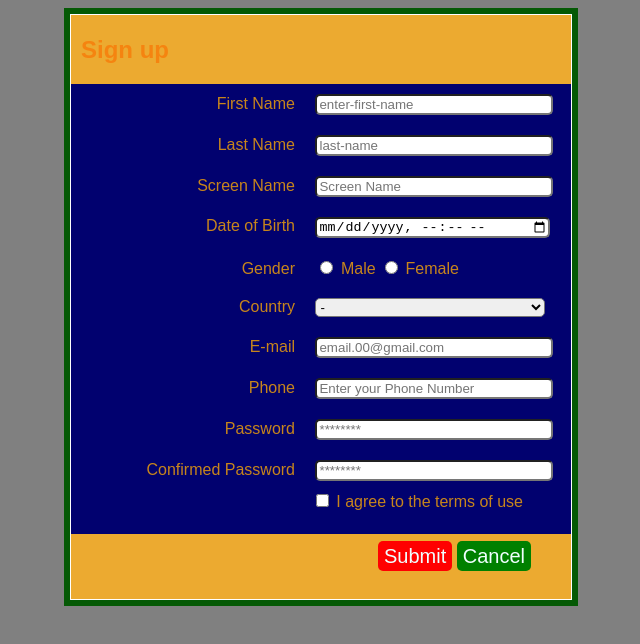
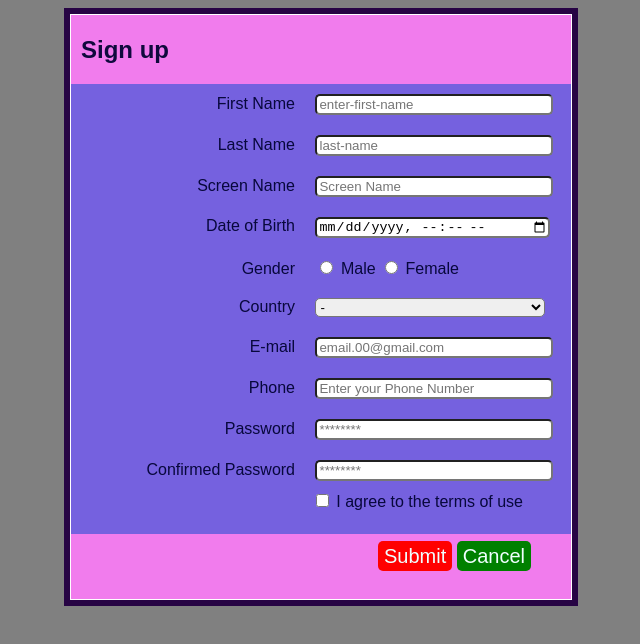
Before and after one commit to NLiliia/Front-end-Homework-, a plain HTML site: page form-1.html in a window 1280 px wide. Shown: the whole page, without its empty margins (319-959 px from the left). Drawn offline with Linux system fonts and the light colour scheme.

Commit message:
Create style/form-1.css

```diff
--- a/style/form-1.css
+++ b/style/form-1.css
@@ -18,7 +18,7 @@
                 padding-right: 8px;
                 padding-top: 6px;
                 padding-bottom: 6px;
-                background-color: rgb(5, 89, 5)
+                background-color: rgb(39 4 68)
 
         }
         .containergreen{
@@ -35,20 +35,20 @@
             width: 500px;
             padding-top: 1px;
             padding-bottom: 65px;
-            background-color: rgba(233, 156, 14, 0.855);
+            background-color: rgb(239 103 234 / 86%);
         }
         .content {
-            background-color: rgb(1, 1, 111);
+            background-color: rgb(117 97 223);
             margin: auto;
             height: 450px;
         }
         .text1{
         padding-left: 10px;
-            color:rgba(245, 130, 14, 0.943);
+            color:rgb(0 2 50 / 94%);
         }
 
         .form-field{
-            color:rgba(233, 156, 14, 0.855);
+            color:rgb(0 2 50 / 94%);
             padding-left: 40px;
             padding-top: 10px;
             padding-bottom: 10px;
@@ -89,7 +89,7 @@
 
         .form-checkbox {
         text-align: right;
-            color: rgba(233, 156, 14, 0.855);
+            color: rgb(0 2 50 / 94%);
 
         }
 
```
